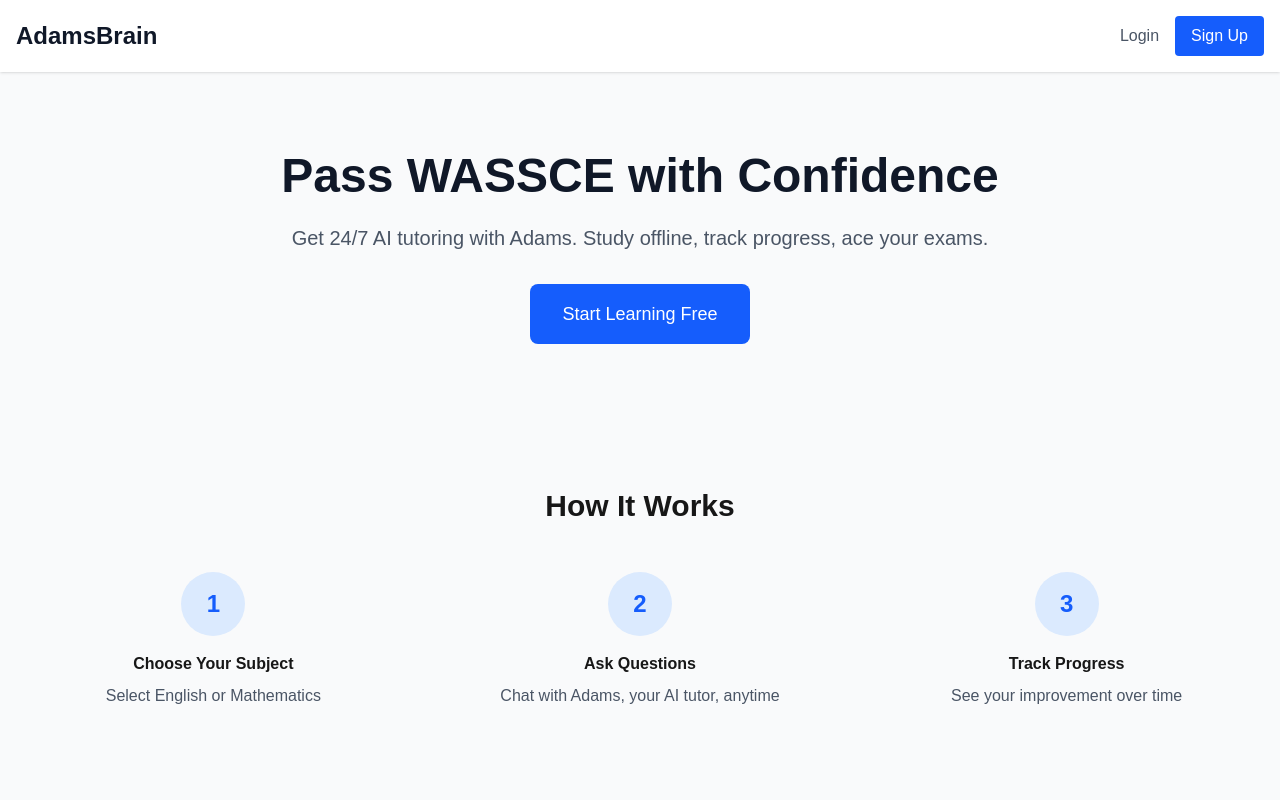
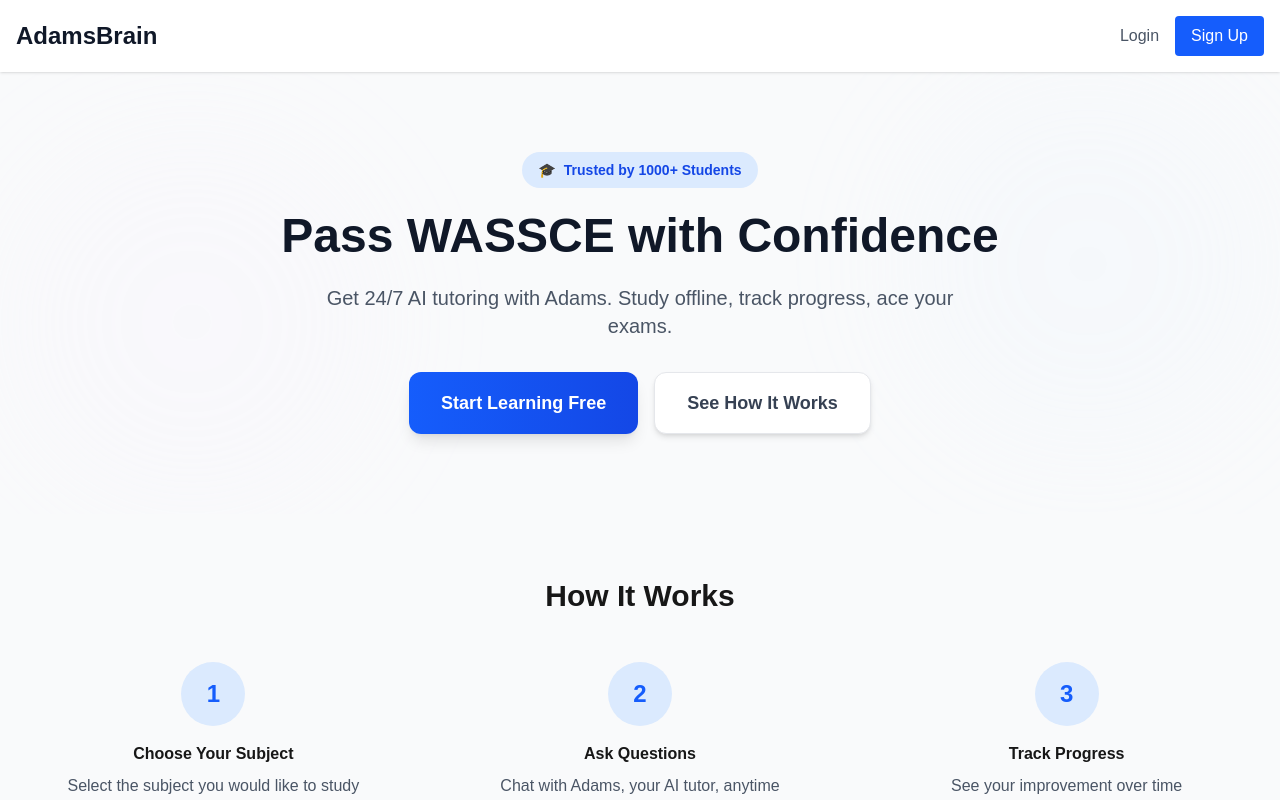
Before and after one commit to AmurdAmzer/AdamsBrain, a Next.js app in the folder frontend/: page / in a window 1280 px wide. Shown: the top 800 px of the page. Built offline with nearby package versions, Linux system fonts and the light colour scheme; no server answers.

Commit message:
enhancing the ui

```diff
--- a/frontend/src/app/chat/page.tsx
+++ b/frontend/src/app/chat/page.tsx
@@ -55,7 +55,7 @@ export default function ChatPage() {
 
     return (
         <AppLayout>
-            <div className='h-[calc(100dvh-4rem)] flex flex-col'>
+            <div className='h-[calc(100dvh-4rem)] flex flex-col overflow-hidden'>
             {messages.length === 0 ? (
                 <div className="flex-1 flex flex-col items-center justify-center px-4">
                     <div className="w-full max-w-2xl -mt-32 animate-slideIn">
--- a/frontend/src/app/page.tsx
+++ b/frontend/src/app/page.tsx
@@ -46,21 +46,36 @@ export default function LandingPage() {
       </nav>
 
       {/* 2. Hero Section */}
-      <section className="py-20 text-center px-4">
-        <div className="max-w-4xl mx-auto">
-          <h2 className="text-4xl md:text-5xl font-bold text-gray-900 mb-6">
+      <section className=" relative py-20 text-center px-4 overflow-hidden">
+      <div className="absolute top-0 right-0 w-96 h-96 bg-blue-100 rounded-full opacity-10 blur-3xl"></div>
+      <div className="absolute bottom-0 left-0 w-96 h-96 bg-purple-100 rounded-full opacity-10 blur-3xl"></div>
+      <div className="absolute inset-0 bg-gradient-to-br from-blue-50 via-white to-purple-50 -z-10"></div>
+        <div className="max-w-4xl mx-auto text-center relative">
+         {/* Badge */}
+          <div className="inline-flex items-center px-4 py-2 bg-blue-100 text-blue-700 rounded-full text-sm font-semibold mb-6 animate-slideIn">
+            <span className="mr-2">🎓</span> Trusted by 1000+ Students
+          </div>
+          <h2 className="text-4xl md:text-5xl font-bold text-gray-900 mb-6 animate-slideIn">
             Pass WASSCE with Confidence
           </h2>
-          <p className="text-xl text-gray-600 mb-8">
+          <p className="text-xl text-gray-600 mb-8 max-w-2xl mx-auto animate-slideIn" style={{ animationDelay: '0.2s' }}>
             Get 24/7 AI tutoring with Adams.
             Study offline, track progress, ace your exams.
           </p>
-          <button
-            onClick={() => setShowSubjectModal(true)}
-            className="bg-blue-600 text-white px-8 py-4 rounded-lg text-lg hover:bg-blue-700 transition-colors"
-          >
-            Start Learning Free
-          </button>
+          <div className="flex flex-col sm:flex-row gap-4 justify-center animate-slideIn" style={{ animationDelay: '0.3s' }}>
+            <button
+              onClick={() => setShowSubjectModal(true)}
+              className="px-8 py-4 bg-gradient-to-r from-blue-600 to-blue-700 text-white rounded-xl text-lg font-semibold hover:from-blue-700 hover:to-blue-800 transition-all duration-300 shadow-lg hover:shadow-xl"
+            >
+              Start Learning Free
+            </button>
+            <button
+              onClick={() => document.getElementById('how-it-works')?.scrollIntoView({ behavior: 'smooth' })}
+              className="px-8 py-4 bg-white text-gray-700 rounded-xl text-lg font-semibold hover:bg-gray-50 transition-all duration-300 shadow-md hover:shadow-lg border border-gray-200"
+            >
+              See How It Works
+            </button>
+          </div>
         </div>
       </section>
 
@@ -74,7 +89,7 @@ export default function LandingPage() {
                 <span className="text-2xl font-bold text-blue-600">1</span>
               </div>
               <h4 className="font-semibold mb-2">Choose Your Subject</h4>
-              <p className="text-gray-600">Select English or Mathematics</p>
+              <p className="text-gray-600">Select the subject you would like to study</p>
             </div>
             <div className="text-center">
               <div className="w-16 h-16 bg-blue-100 rounded-full flex items-center justify-center mx-auto mb-4">
```
Also changed, not shown: frontend/src/app/signup/page.tsx (added).
